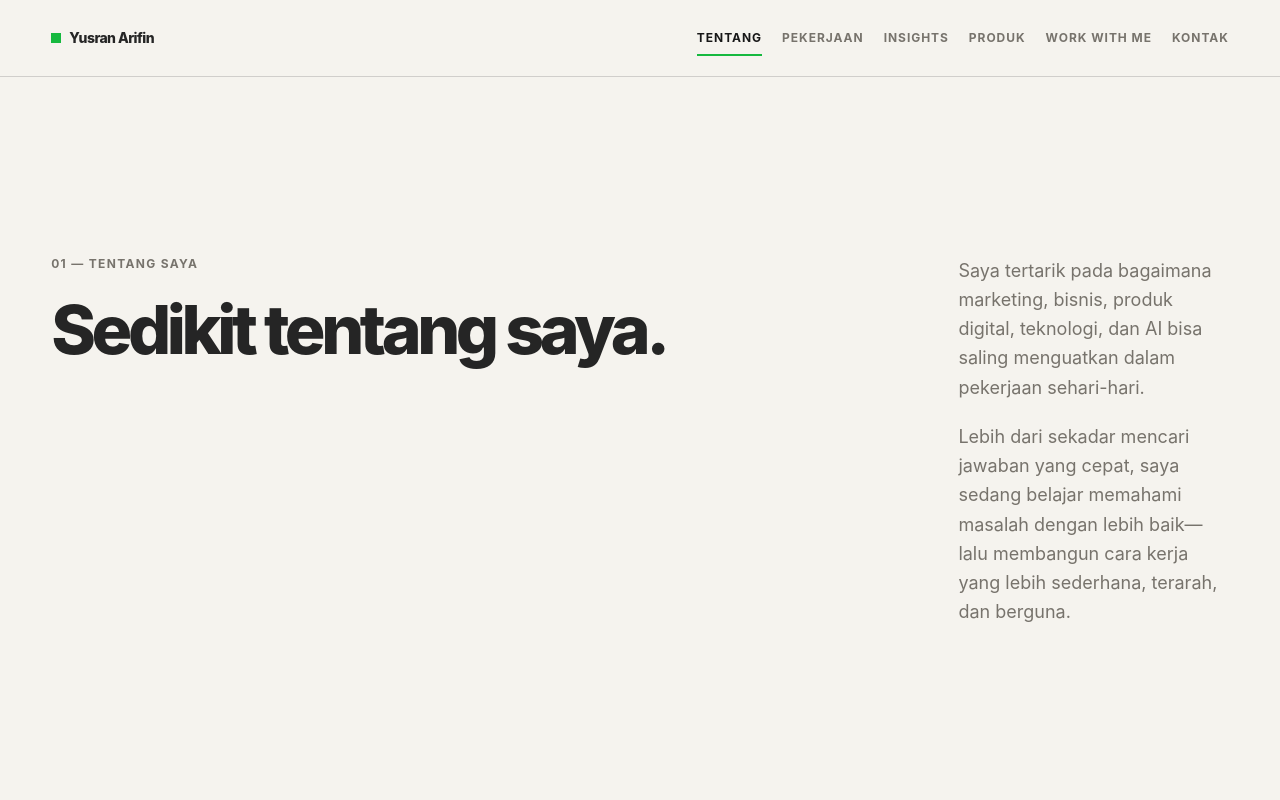
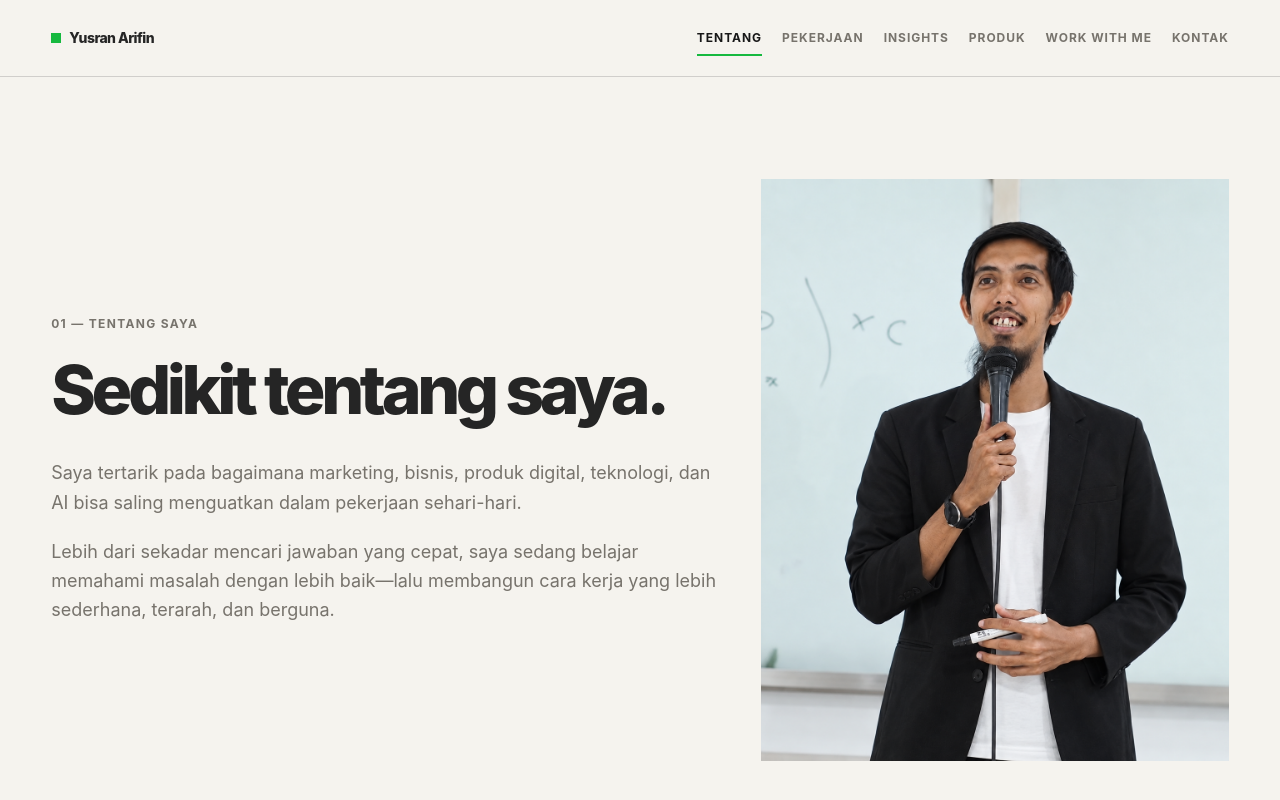
Before and after one commit to yusranar2814-cmd/yusranarifin-website, a Next.js app: page /tentang in a window 1280 px wide. Shown: the top 800 px of the page. Built offline with nearby package versions, Linux system fonts and the light colour scheme.

Commit message:
Add personal photo to About page

```diff
--- a/app/tentang/page.tsx
+++ b/app/tentang/page.tsx
@@ -1,3 +1,4 @@
+import Image from "next/image";
 import type { Metadata } from "next";
 import { Button } from "@/components/ui/button";
 import { Container } from "@/components/ui/container";
@@ -33,18 +34,26 @@ export default function AboutPage() {
     <>
       <Section contained={false} className="flex min-h-[calc(100svh-4.5rem)] items-center overflow-hidden">
         <Container>
-          <div className="grid gap-12 lg:grid-cols-12 lg:gap-8">
-            <div className="lg:col-span-9">
+          <div className="grid gap-12 lg:grid-cols-12 lg:items-center lg:gap-10">
+            <div className="lg:col-span-7">
               <p className="type-label">01 — Tentang saya</p>
               <Heading as="h1" className="type-display mt-6 max-w-5xl">Sedikit tentang saya.</Heading>
+              <div className="mt-9 max-w-2xl space-y-5 text-base leading-relaxed text-[color:var(--color-muted)] sm:text-lg">
+                <p>Saya tertarik pada bagaimana marketing, bisnis, produk digital, teknologi, dan AI bisa saling menguatkan dalam pekerjaan sehari-hari.</p>
+                <p>Lebih dari sekadar mencari jawaban yang cepat, saya sedang belajar memahami masalah dengan lebih baik—lalu membangun cara kerja yang lebih sederhana, terarah, dan berguna.</p>
+              </div>
             </div>
-            <div className="max-w-md self-end lg:col-span-3">
-              <p className="text-base leading-relaxed text-[color:var(--color-muted)] sm:text-lg">
-                Saya tertarik pada bagaimana marketing, bisnis, produk digital, teknologi, dan AI bisa saling menguatkan dalam pekerjaan sehari-hari.
-              </p>
-              <p className="mt-5 text-base leading-relaxed text-[color:var(--color-muted)] sm:text-lg">
-                Lebih dari sekadar mencari jawaban yang cepat, saya sedang belajar memahami masalah dengan lebih baik—lalu membangun cara kerja yang lebih sederhana, terarah, dan berguna.
-              </p>
+            <div className="lg:col-span-5">
+              <div className="relative overflow-hidden bg-[color:var(--color-charcoal)]">
+                <Image
+                  src="/images/39abb5a3-35f2-4afe-8f85-48f8a3d169fe.png"
+                  alt="Yusran Arifin sedang mempresentasikan materi"
+                  width={1200}
+                  height={1500}
+                  priority
+                  className="h-auto w-full object-cover"
+                />
+              </div>
             </div>
           </div>
         </Container>
```
